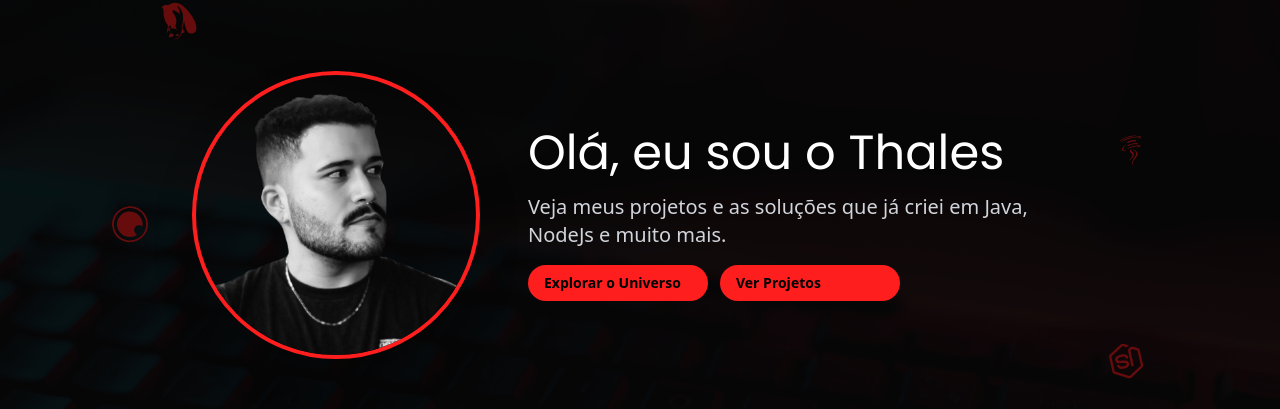
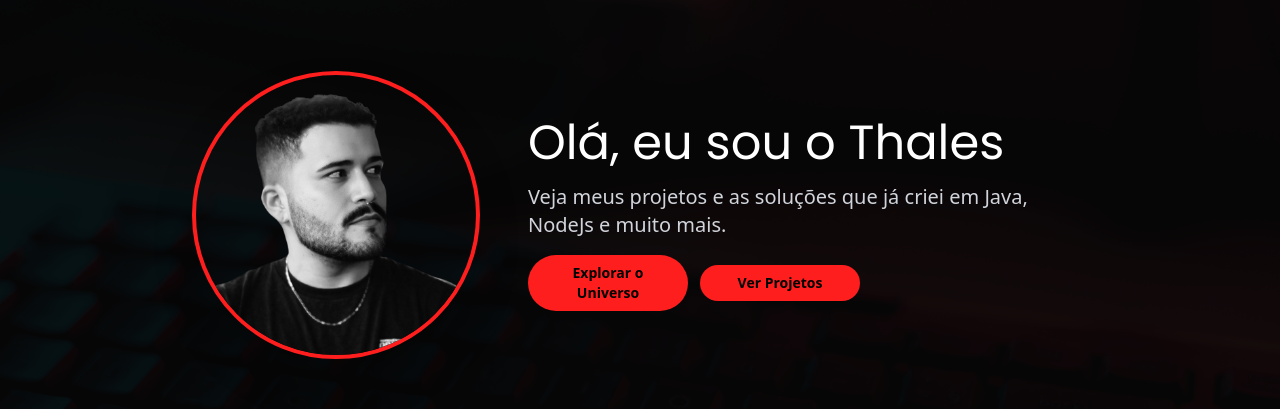
Before and after one commit to thales-sblue/thales-sblue.github.io, a React (Vite) app: page / in a window 1280 px wide. Shown: the part 185-594 px from the top of the page. Built offline with nearby package versions, Linux system fonts and the light colour scheme; no server answers.

Commit message:
feat: hero design update

```diff
--- a/src/components/Hero.jsx
+++ b/src/components/Hero.jsx
@@ -46,7 +46,7 @@ export default function Hero() {
             if (contentRef.current) {
                 const { width, height } = contentRef.current.getBoundingClientRect();
                 const diagonal = Math.sqrt(width * width + height * height);
-                setRadius(diagonal / 2 + 20);
+                setRadius(diagonal / 2 + 60); // margem extra maior pra ícones não escaparem
             }
         };
         calcRadius();
@@ -62,9 +62,12 @@ export default function Hero() {
         >
             <div className="absolute inset-0 bg-black/30 sm:bg-black/60 z-10" />
 
-            <div ref={contentRef} className="relative z-20 flex flex-col md:flex-row items-center gap-8 px-4">
+            <div
+                ref={contentRef}
+                className="relative z-20 flex flex-col md:flex-row items-center justify-center gap-8 px-4 max-w-7xl w-full"
+            >
                 <motion.div
-                    className="w-48 h-48 sm:w-64 sm:h-64 md:w-72 md:h-72 relative"
+                    className="w-48 h-48 sm:w-64 sm:h-64 md:w-72 md:h-72"
                     initial={{ opacity: 0, scale: 0.8 }}
                     animate={{ opacity: 1, scale: 1 }}
                     transition={{ delay: 0.4, duration: 0.8 }}
@@ -88,16 +91,16 @@ export default function Hero() {
                     <p className="text-lg md:text-xl text-gray-300">
                         Veja meus projetos e as soluções que já criei em Java, NodeJs e muito mais.
                     </p>
-                    <div className="flex flex-col sm:flex-row gap-3 justify-center md:justify-start">
+                    <div className="flex flex-col sm:flex-row gap-3 items-center justify-center md:justify-start">
                         <a
                             href="#nasa"
-                            className="inline-block bg-accent text-black font-semibold px-4 py-2 text-sm rounded-full hover:bg-white hover:text-black transition w-[85%] max-w-[180px] mx-auto sm:mx-0"
+                            className="bg-accent text-black font-semibold px-4 py-2 text-sm rounded-full hover:bg-white hover:text-black transition w-4/5 max-w-[160px] text-center"
                         >
                             Explorar o Universo
                         </a>
                         <a
                             href="#projects"
-                            className="inline-block bg-accent text-black font-semibold px-4 py-2 text-sm rounded-full hover:bg-white hover:text-black transition w-[85%] max-w-[180px] mx-auto sm:mx-0"
+                            className="bg-accent text-black font-semibold px-4 py-2 text-sm rounded-full hover:bg-white hover:text-black transition w-4/5 max-w-[160px] text-center"
                         >
                             Ver Projetos
                         </a>
@@ -123,7 +126,10 @@ export default function Hero() {
                                 animate={{ rotate: 360 }}
                                 transition={{ repeat: Infinity, duration: 20, ease: "linear" }}
                             >
-                                <Icon className="text-4xl text-accent hover:text-red-600 cursor-pointer" title={name} />
+                                <Icon
+                                    className="text-4xl text-accent hover:text-red-600 cursor-pointer"
+                                    title={name}
+                                />
                             </motion.div>
                         );
                     })}
```
Also changed, not shown: 5 other files (tests, documents, lock files or other folders).
